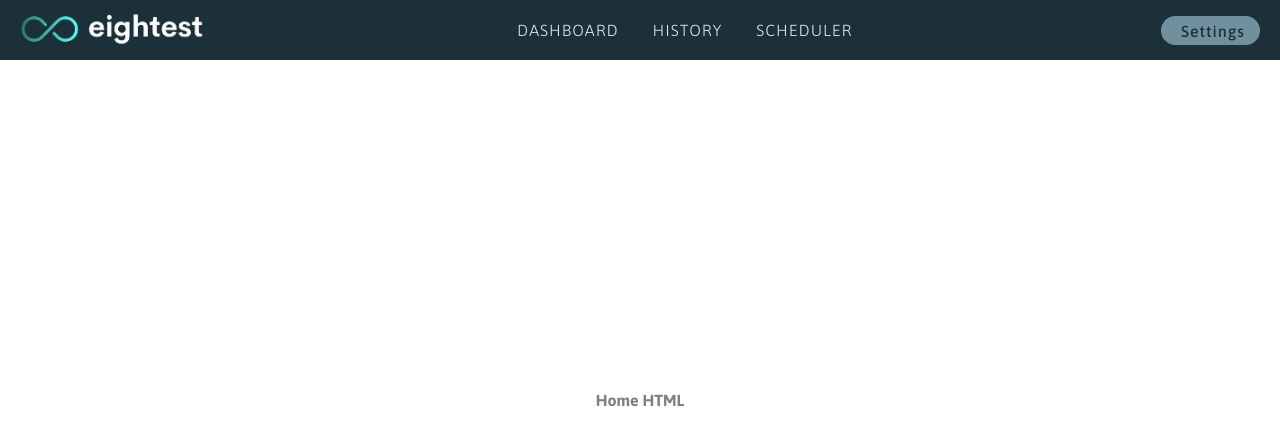
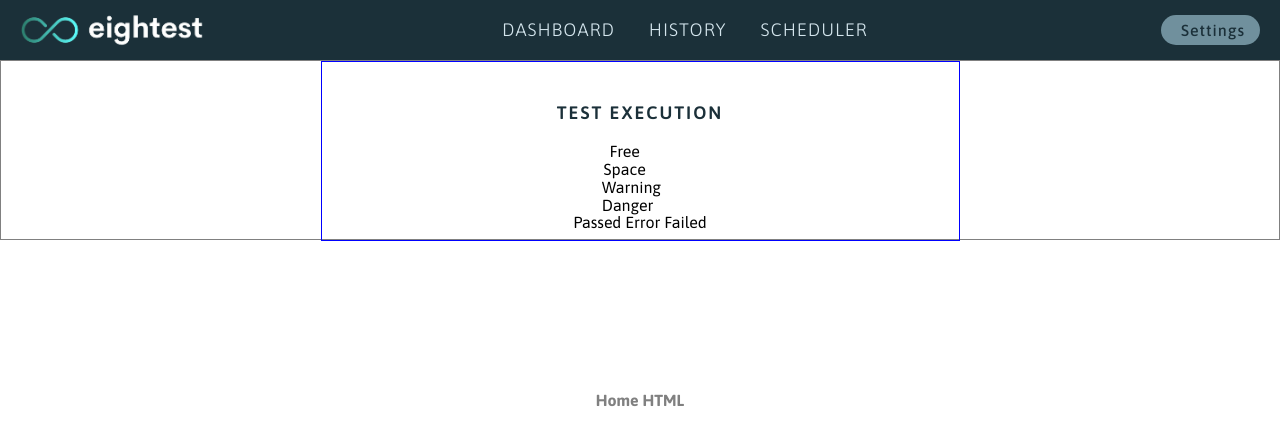
Before and after one commit to Alraku/eightest, a Django app: page / in a window 1280 px wide. Shown: the top 440 px of the page. Run offline with Django 4.2, Linux system fonts and the light colour scheme.

Commit message:
Navbar work continuation

```diff
--- a/eightest/gui/static/styles/navbar.css
+++ b/eightest/gui/static/styles/navbar.css
@@ -5,7 +5,7 @@
     margin: 0;
     padding: 0;
     font-family: 'Asap', sans-serif;
-    font-size: 16px;
+    font-size: px;
 }
 
 .navbar {
@@ -18,15 +18,18 @@
 }
 
 .navbar .logo {
-    align-items: center;
     cursor: pointer;
-    text-align: center;
-    vertical-align: middle;
 }
 
-.navbar .logo img{
+.navbar .logo a {
+    display: block;
+    text-align: center;
+}
+
+.navbar .logo img {
     height: 40px;
     width: auto;
+    vertical-align: middle;
 }
 
 .navbar .nav-links li {
@@ -35,7 +38,7 @@
     color: #d4e5ed;
     cursor: pointer;
     letter-spacing: 1px;
-    font-size: 12px;
+    font-size: 18px;
     margin: 0 15px;
     border-bottom: 1px solid transparent;
     transition: all .5s ease-in;
@@ -49,7 +52,7 @@
     color: #1b3039;
     border: none;
     cursor: pointer;
-    padding: 4px 15px 4px 15px;
+    padding: 6px 15px 6px 15px;
     background: #70909D;
     transition: all 0.3s ease 0s;
     font-weight: 500;
@@ -59,8 +62,9 @@
 }
 
 .fa-cog {
-    font-size: 18px;
+    margin: auto;
     padding-right: 5px;
+
 }
 
 .navbar .button button:hover{
@@ -72,6 +76,38 @@
     display: flex;
     align-items: center;
 }
+
+.testexecution-container {
+    height: 180px;
+    border: 1px solid gray;
+}
+
+.testexecution-container .center {
+    display: block;
+    height: 180px;
+    margin: auto;
+    text-align: center;
+    color: black;
+    width: 50%;
+    border: 1px solid blue
+}
+
+.progress-bar-container {
+    display: flex;
+    align-items: center;
+    justify-content: center;
+    height: 70px;
+}
+
+.test-execution-label {
+    font-size: 24px;
+    font-weight: 600;
+    color: #1B3039;
+    letter-spacing: 2px;
+    font-size: 18px;
+    margin: 40px 0 20px 0;
+}
+
 
 .center .play-pause-button button {
     color: #1b3039;
@@ -94,19 +130,20 @@
     appearance: none;
     -moz-appearance: none;
     -webkit-appearance: none;
-    width: 500px;
+    width: 700px;
     height: 35px;
     padding: 0 15px 0 15px
 }
 
 .progress-bar progress::-webkit-progress-bar {
-    background-color: rgb(24, 23, 23);
+    background-color: #467A97;
     border-radius: 50px;
     color: aqua;
+    height: 50px;
 }
 
 progress::-webkit-progress-value {
-    background-color: rgb(35, 175, 56);
+    background-color: #469767;
     border-radius: 50px;
 }
 
@@ -119,3 +156,19 @@ progress::-webkit-progress-value {
     border-radius: 50px;
     font-size: medium;
 }
+
+.progress-bar-success {
+    border-radius: 50px !important;
+}
+
+.progress-bar-warning {
+    border-radius: 50px !important;
+}
+
+.progress-bar-danger {
+    border-radius: 50px !important;
+}
+
+.progress {
+    border-radius: 50px !important;
+}
--- a/eightest/gui/templates/navbar.html
+++ b/eightest/gui/templates/navbar.html
@@ -22,7 +22,7 @@
     </div>
 
     <div class="right">
-        <a class="button">
+        <a class="button" href="{% url 'function' %}">
             <button>
                 <i class="fas fa-cog"></i>
                 Settings
@@ -30,17 +30,46 @@
         </a>
     </div>
 </nav>
-<!--
-<a class="play-pause-button" href="{% url 'function' %}">
+<div class="testexecution-container">
+    <div class="center">
+        <div class="test-execution-label">
+            TEST EXECUTION
+        </div>
+        <div class="progress-bar-container">
+
+
+
+
+
+            <div class="container">
+
+            <div class="progress">
+                <div class="progress-bar progress-bar-success" role="progressbar" style="width:60%">
+                Free Space
+                </div>
+                <div class="progress-bar progress-bar-warning" role="progressbar" style="width:10%">
+                Warning
+                </div>
+                <div class="progress-bar progress-bar-danger" role="progressbar" style="width:20%">
+                Danger
+                </div>
+            </div>
+            </div>
+
+            <!-- <a class="play-pause-button" href="{% url 'function' %}">
                 <button>
                     <i class="fas fa-play"></i>
                 </button>
             </a>
-
             <div class="progress-bar">
-    <progress value="67" max="100"></progress>
+                <progress value="55" max="100"></progress>
             </div>
-
             <a class="tests-text">
                 45/63
             </a> -->
+        </div>
+        <div class="labels-container">
+            Passed Error Failed
+        </div>
+    </div>
+</div>
```
Lines whose indentation alone changed are shown as unchanged.
